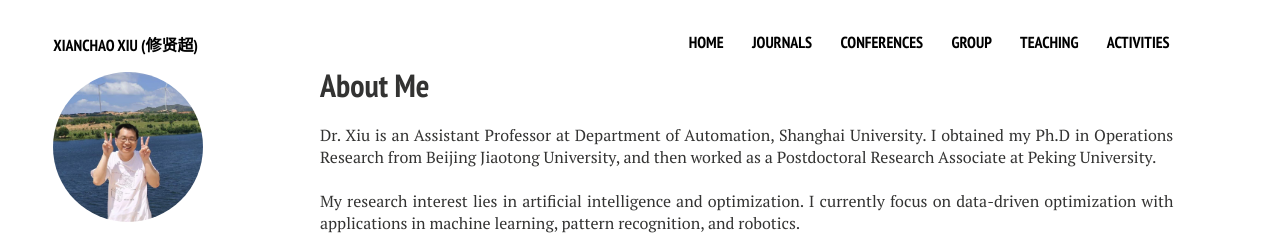
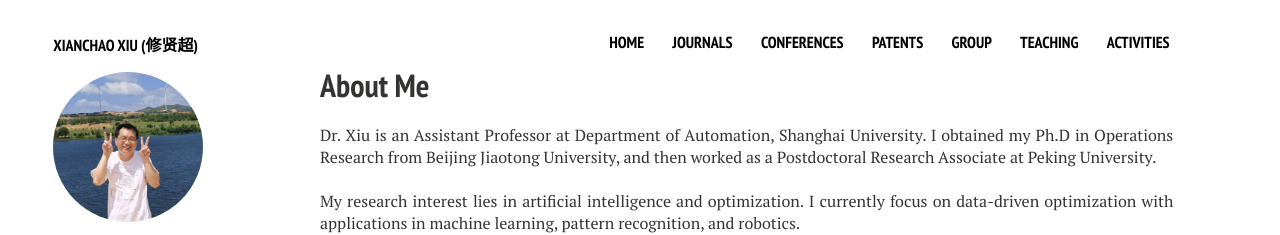
Before and after one commit to xianchaoxiu/xianchaoxiu.github.io, a Jekyll site: the page built from index.md, in a window 1280 px wide. Shown: the top 235 px of the page. Built offline with Jekyll 4.4.1, drawn with Linux system fonts in a browser that asks for light colours; nearby versions of some CDN libraries.

Commit message:
Update navigation.yml

```diff
--- a/_data/navigation.yml
+++ b/_data/navigation.yml
@@ -15,6 +15,9 @@
   url: /conferences
 
 
+- title: Patents
+  url: /patents
+
 - title: Group
   url: /group
 
```
